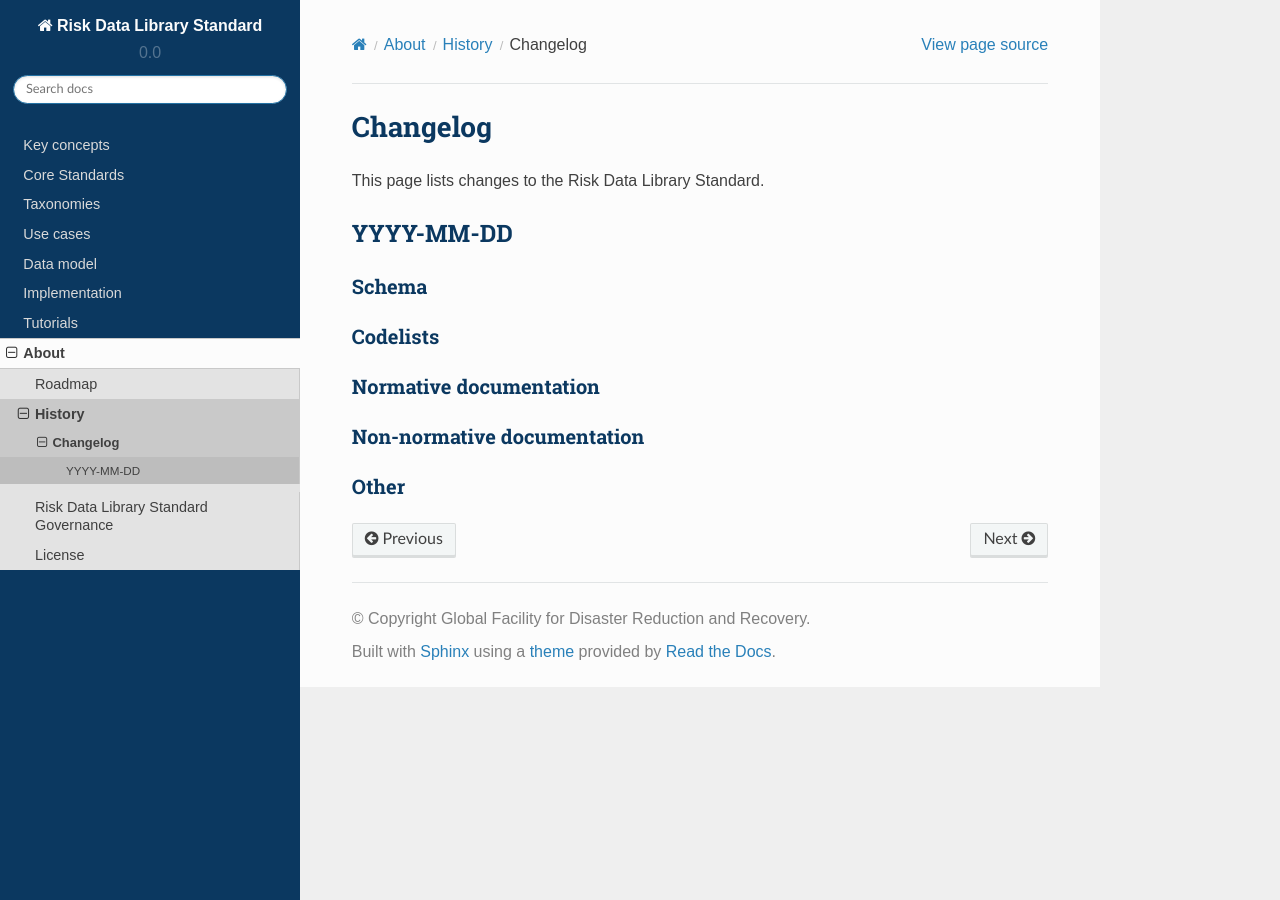
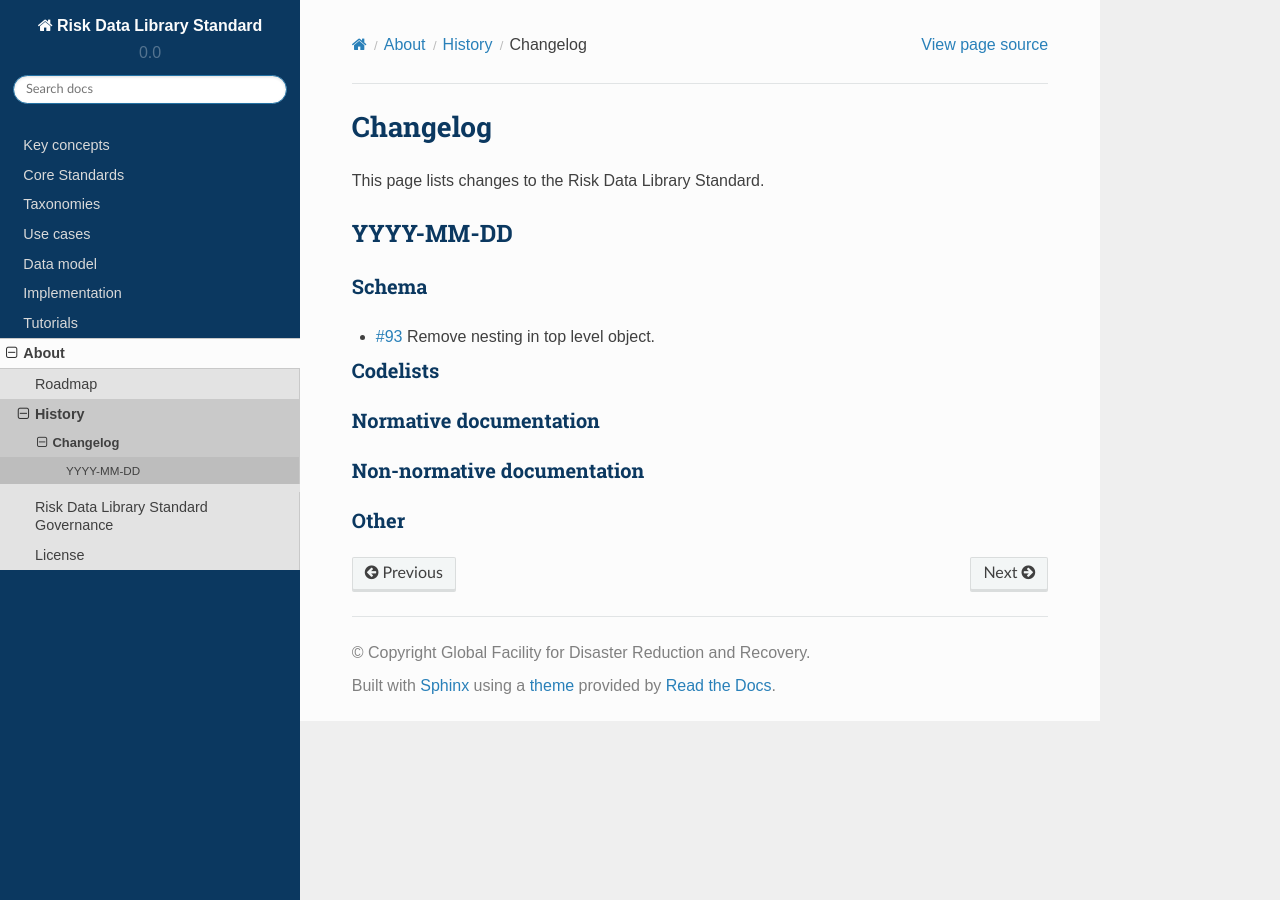
Before and after one commit to GFDRR/rdl-standard, a Sphinx documentation site: the page built from docs/about/history/changelog.md, in a window 1280 px wide. Built offline with Sphinx 7.4.7 and the Read the Docs theme 2.0.0, drawn with Linux system fonts in a browser that asks for light colours.

Commit message:
changelog.md: update changelog with schema top level nesting removal

```diff
--- a/docs/about/history/changelog.md
+++ b/docs/about/history/changelog.md
@@ -6,6 +6,8 @@ This page lists changes to the Risk Data Library Standard.
 
 ### Schema
 
+* [#93](https://github.com/GFDRR/rdl-standard/pull/93) Remove nesting in top level object.
+
 ### Codelists
 
 ### Normative documentation
```
